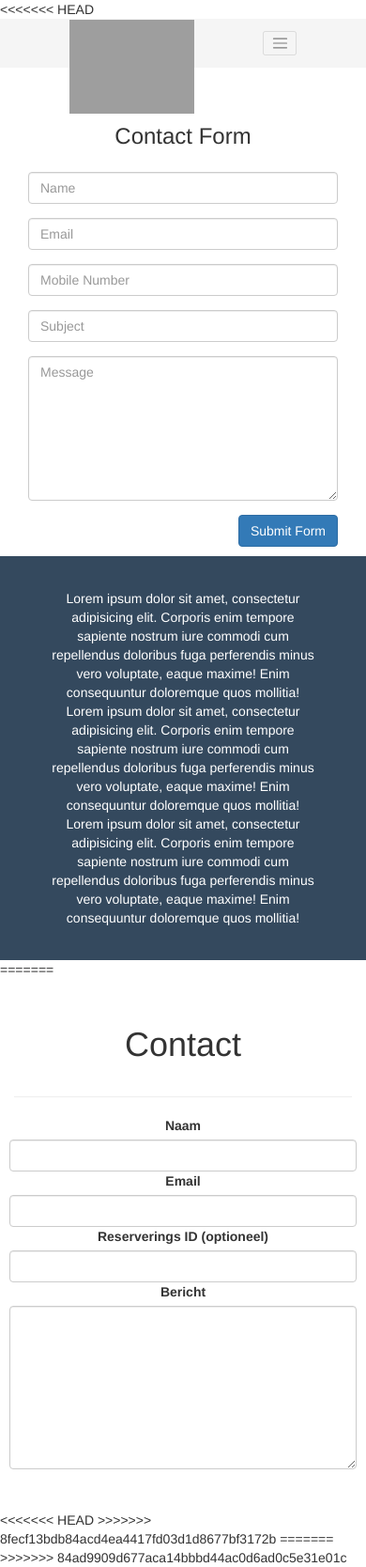
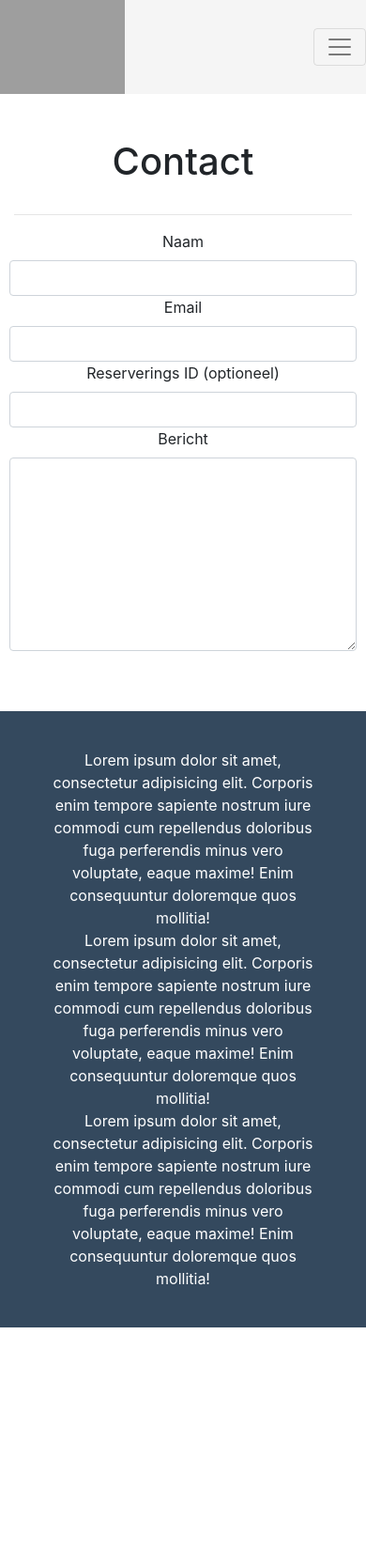
Before and after one commit to Faried-4A6A/gameplay-party, a PHP site: page /homeController/view/contact.php in a window 390 px wide. Shown: the whole page at 94% size. After the commit the page ends 1413 px from the top, so only its background shows below. Run offline with PHP 8.4, Linux system fonts and the light colour scheme; some libraries are stand-ins or nearby versions; grey boxes are pictures that could not be loaded.

Commit message:
merge van nouri

```diff
--- a/model/Router.php
+++ b/model/Router.php
@@ -21,8 +21,8 @@
         {
 
 
-            if (isset($packets[2]) && $packets[2] !='' && isset($packets[3]) && $packets[3] !=''){
-                $this->sendToDestination($packets[2], $packets[3], array_slice($packets, 4));
+            if (isset($packets[1]) && $packets[1] !='' && isset($packets[2]) && $packets[2] !=''){
+                $this->sendToDestination($packets[1], $packets[2], array_slice($packets, 4));
             }
         }
 
--- a/view/assets/style.css
+++ b/view/assets/style.css
@@ -50,7 +50,7 @@
 }
 
 .active{
-    color: #FFFFFF !important;
+    color: #263645 !important;
     text-decoration: underline;
 }
 
--- a/view/contact.php
+++ b/view/contact.php
@@ -1,53 +1,3 @@
-<<<<<<< HEAD
-<?php
-  include 'partials/header.php';
- ?>
-
-<!DOCTYPE html>
-<html>
-  <head>
-    <meta charset="UTF-8">
-    <title>Contact</title>
-      <link rel="stylesheet" type="text/css" href="../styles/style.css">
-      <link href="//netdna.bootstrapcdn.com/bootstrap/3.2.0/css/bootstrap.min.css" rel="stylesheet" id="bootstrap-css">
-      <script src="//netdna.bootstrapcdn.com/bootstrap/3.2.0/js/bootstrap.min.js"></script>
-      <link rel="stylesheet" href="https://use.fontawesome.com/releases/v5.0.13/css/all.css">
-      <link rel="stylesheet" href="https://cdnjs.cloudflare.com/ajax/libs/font-awesome/4.7.0/css/font-awesome.min.css">
-  </head>
-  <body>
-    <div class="container">
-      <div class="col-md-6">
-          <div class="form-area">
-              <form role="form">
-              <br style="clear:both">
-                <h3 style="margin-bottom: 25px; text-align: center;">Contact Form</h3>
-          				<div class="form-group">
-      						<input type="text" class="form-control" id="name" name="name" placeholder="Name" required>
-      					</div>
-      					<div class="form-group">
-      						<input type="text" class="form-control" id="email" name="email" placeholder="Email" required>
-      					</div>
-      					<div class="form-group">
-      						<input type="text" class="form-control" id="mobile" name="mobile" placeholder="Mobile Number" required>
-      					</div>
-      					<div class="form-group">
-      						<input type="text" class="form-control" id="subject" name="subject" placeholder="Subject" required>
-      					</div>
-                <div class="form-group">
-                <textarea class="form-control" type="textarea" id="message" placeholder="Message" maxlength="140" rows="7"></textarea>
-              </div>
-
-              <button type="button" id="submit" name="submit" class="btn btn-primary pull-right">Submit Form</button>
-              </form>
-          </div>
-        </div>
-      </div>
-  </body>
-</html>
-<?php
-    include 'partials/footer.php';
- ?>
-=======
 <?php require_once 'partials/header.php'; ?>
 
 <div class="container">
@@ -70,7 +20,3 @@
 </div>
 
 <?php require_once 'partials/footer.php'; ?>
-<<<<<<< HEAD
->>>>>>> 8fecf13bdb84acd4ea4417fd03d1d8677bf3172b
-=======
->>>>>>> 84ad9909d677aca14bbbd44ac0d6ad0c5e31e01c
--- a/view/overzicht.php
+++ b/view/overzicht.php
@@ -1,4 +1,4 @@
-<?php require_once "view/partials/header.php"; ?>
+<?php require_once "partials/header.php"; ?>
  <!-- Page Content -->
  <div class="container">
 
@@ -116,4 +116,4 @@
 
 </div>
 <!-- /.container -->
-<?php require_once "view/partials/footer.php"; ?>
+<?php require_once "partials/footer.php"; ?>
```
Also changed, not shown: controller/Controller.php (deleted, +0 -21 lines), controller/overzichtController.php (+0 -15 lines), view/home.php (+2 -13 lines).
